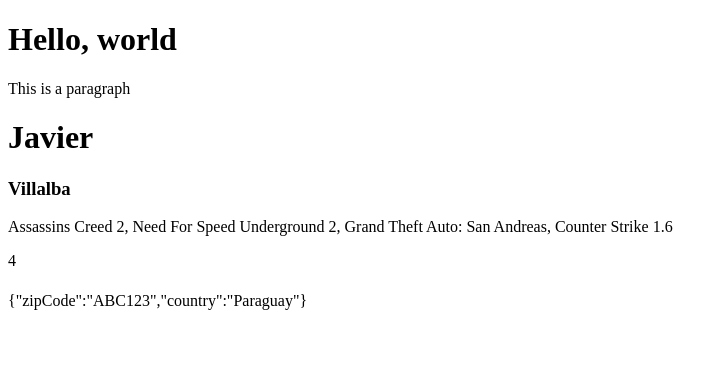
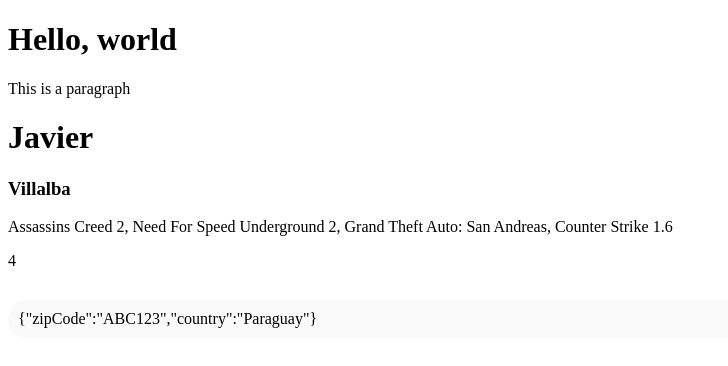
Before and after one commit to 256javy/react-devtalles, a React (Vite) app: page / in a window 1280 px wide. Shown: the top 366 px of the page, without its empty margins (0-728 px from the left). Built offline with nearby package versions, Linux system fonts and the light colour scheme.

Commit message:
feat: add CSS styles

```diff
--- a/src/MyAwesomeApp.tsx
+++ b/src/MyAwesomeApp.tsx
@@ -1,3 +1,4 @@
+import type { CSSProperties } from "react"
 
 const firstName: string = 'Javier'
 const lastName: string = 'Villalba'
@@ -11,6 +12,13 @@
     country: 'Paraguay'
 }
 
+const myStyles: CSSProperties = {
+    backgroundColor: '#fafafa',
+    borderRadius: 20,
+    padding: 10,
+    marginTop: 30
+}
+
 export function MyAwesomeApp() {
 
     return (
@@ -22,7 +30,7 @@
             <p>{2 + 2}</p>
             <h1>{isActive}</h1>
 
-            <p>{JSON.stringify(address)}</p>
+            <p style={myStyles} >{JSON.stringify(address)}</p>
         </>
     )
 }
```
